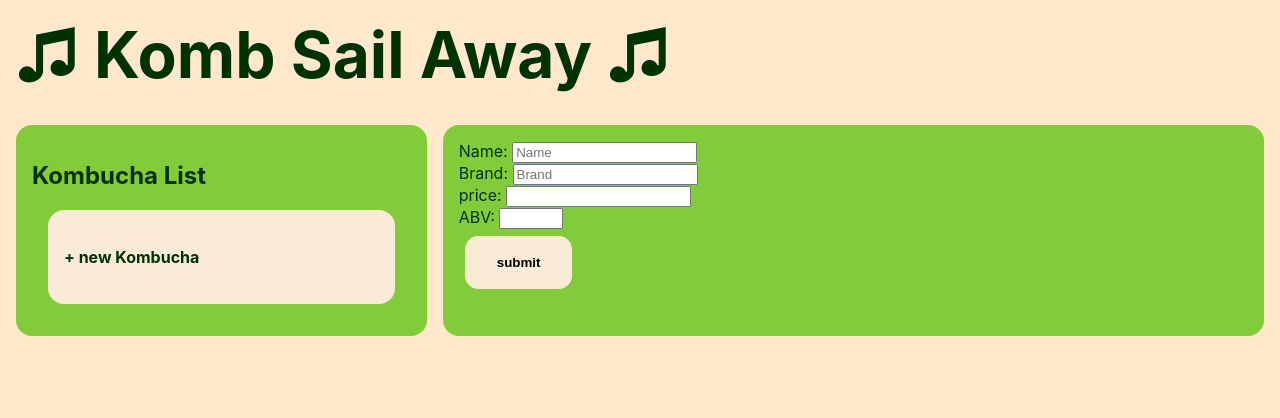
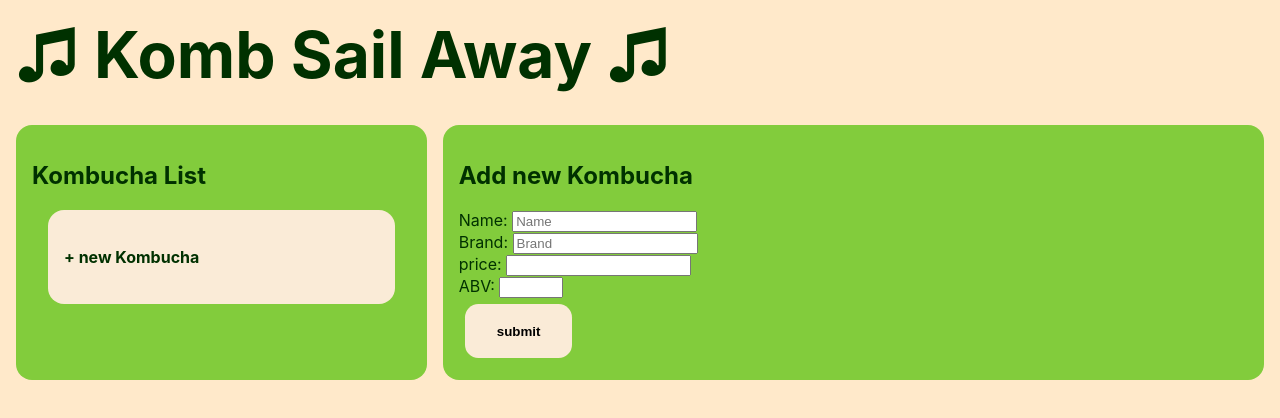
Before and after one commit to Skylar-Brockbank/TapHouse, a React (Create React App) app: page / in a window 1280 px wide. Shown: the top 418 px of the page. Built offline with nearby package versions, Linux system fonts and the light colour scheme.

Commit message:
make aesthetic changes

```diff
--- a/src/componants/NewKombuchaForm.js
+++ b/src/componants/NewKombuchaForm.js
@@ -10,6 +10,7 @@ function NewKombuchaForm(props){
   }
   return(
     <React.Fragment>
+      <h2>Add new Kombucha</h2>
       <form id='newForm' onSubmit={handleSubmission}>
         <label>Name: <input type='text' name='name' placeholder='Name' required/></label>
         <br/>
```
